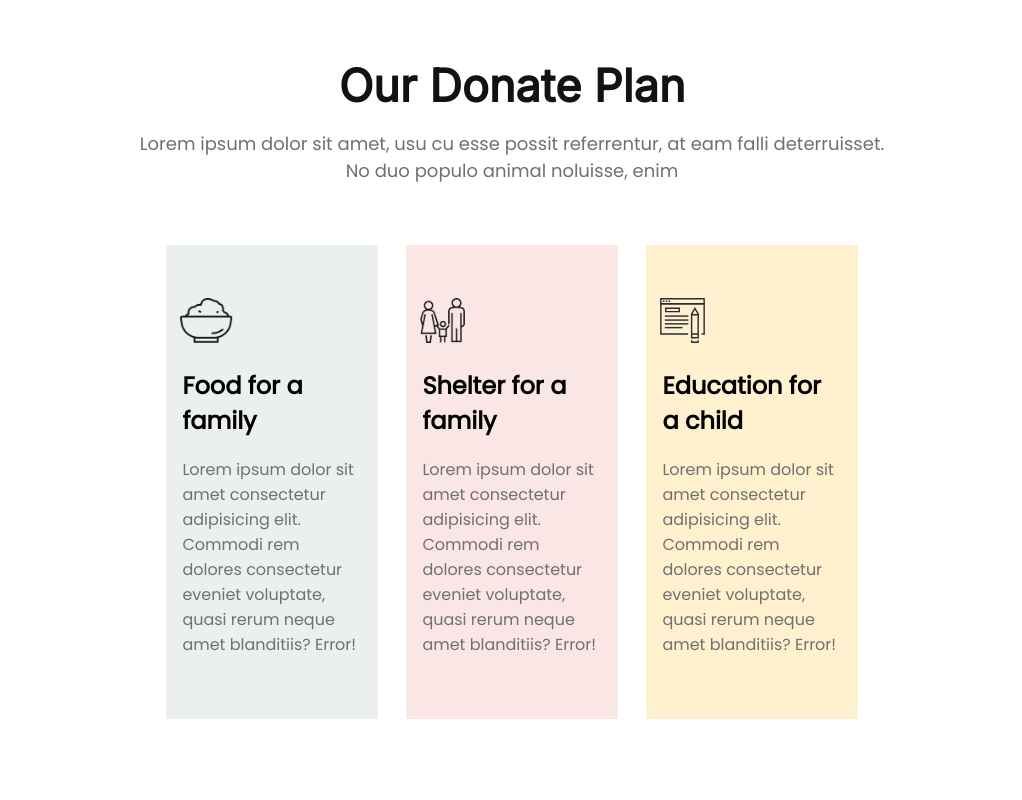
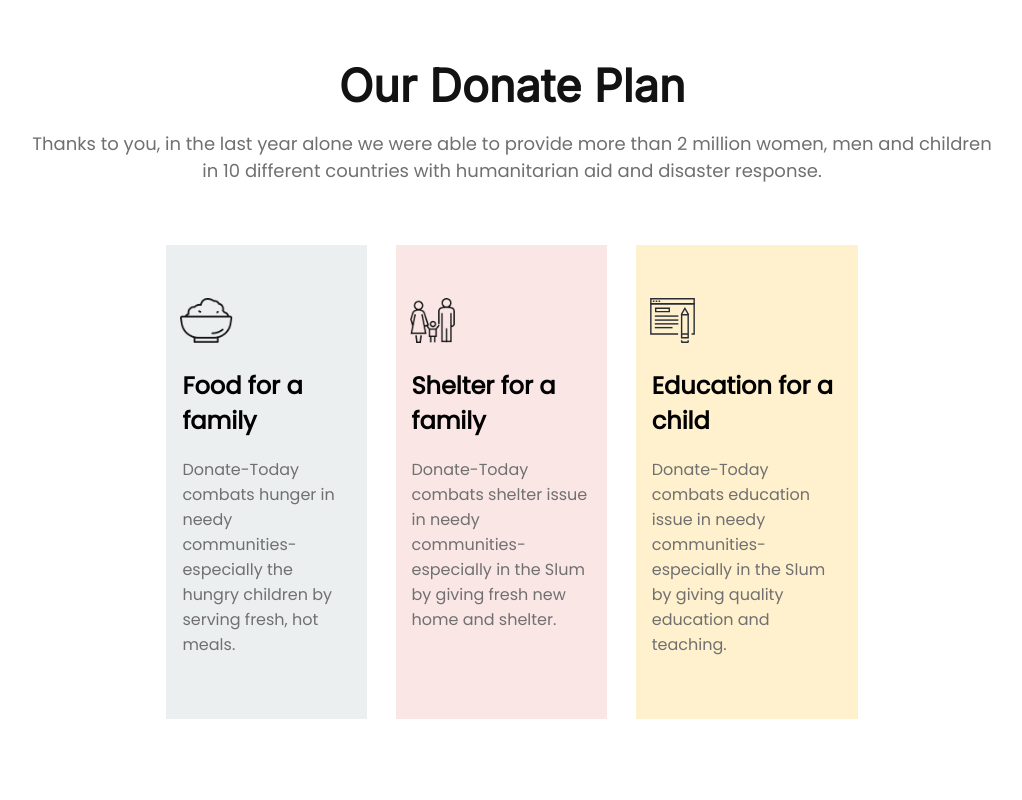
Before and after one commit to Anik-Sarkar-01/donate-today, a plain HTML site: page index.html in a window 1280 px wide. Shown: the part 1620-2420 px from the top of the page, without its empty margins (128-1150 px from the left). Drawn offline with Linux system fonts and the light colour scheme.

Commit message:
project completed

```diff
--- a/index.html
+++ b/index.html
@@ -4,7 +4,7 @@
     <meta charset="UTF-8" />
     <meta http-equiv="X-UA-Compatible" content="IE=edge" />
     <meta name="viewport" content="width=device-width, initial-scale=1.0" />
-    <title>Document</title>
+    <title>Donate | Today</title>
     <link rel="preconnect" href="https://fonts.googleapis.com" />
     <link rel="preconnect" href="https://fonts.gstatic.com" crossorigin />
     <link
@@ -19,9 +19,9 @@
         <h1 class="title">Let's Help Those Who Are</h1>
         <h1 class="title">More In Need</h1>
         <p class="content">
-          Lorem ipsum dolor sit amet consectetur adipisicing elit. <br />
-          Dolore quos exercitationem aspernatur ipsam officiis sunt ut,
-          perferendis illum neque ex!
+          Donate-Today jumps into humanitarian crises and natural calamities as and
+          when they occur. <br />
+          Responding to crises is a core philosophy of Donate-Today.
         </p>
         <a class="button" href="#">Donate Now</a>
       </div>
@@ -30,9 +30,7 @@
       <div class="container-div">
         <h1 class="title black-colored">Donate Today</h1>
         <h3 class="content gray-colored">
-          Lorem ipsum dolor sit amet, usu cu esse possit referrentur, at eam
-          falli deterruisset. <br />
-          No duo populo animal noluisse, enim
+            We have provided emergency assistance and aid in many cyclones, widespread floods,  tidal surges, and fire incidents.<br/> With your help, we can respond to these disasters and save lives.
         </h3>
       </div>
       <div class="money-options">
@@ -58,9 +56,7 @@
       <div class="card-heading">
         <h1 class="title black-colored">Our Donate Plan</h1>
         <h3 class="content gray-colored">
-          Lorem ipsum dolor sit amet, usu cu esse possit referrentur, at eam
-          falli deterruisset. <br />
-          No duo populo animal noluisse, enim
+            Thanks to you, in the last year alone we were able to provide more than 2 million women, men and children  <br/> in 10 different countries with humanitarian aid and disaster response.
         </h3>
       </div>
       <div class="cards-container">
@@ -68,34 +64,32 @@
           <img class="card-image" src="icons/food.png" alt="" />
           <h2 class="main-heading">Food for a family</h2>
           <p>
-            Lorem ipsum dolor sit amet consectetur adipisicing elit. Commodi rem
-            dolores consectetur eveniet voluptate, quasi rerum neque amet
-            blanditiis? Error!
+            Donate-Today combats hunger in needy communities-especially the hungry
+            children by serving fresh, hot meals.
           </p>
         </div>
         <div class="one-third gray-colored second-card">
           <img class="card-image" src="icons/shelter.png" alt="" />
           <h2 class="main-heading">Shelter for a family</h2>
           <p>
-            Lorem ipsum dolor sit amet consectetur adipisicing elit. Commodi rem
-            dolores consectetur eveniet voluptate, quasi rerum neque amet
-            blanditiis? Error!
+            Donate-Today combats shelter issue in needy communities-especially in the Slum
+            by giving fresh new home and shelter.
           </p>
         </div>
         <div class="one-third gray-colored third-card">
           <img class="card-image" src="icons/icon4.svg" alt="" />
           <h2 class="main-heading">Education for a child</h2>
           <p>
-            Lorem ipsum dolor sit amet consectetur adipisicing elit. Commodi rem
-            dolores consectetur eveniet voluptate, quasi rerum neque amet
-            blanditiis? Error!
+            Donate-Today combats education issue in needy communities-especially in the Slum
+            by giving quality education and teaching.
           </p>
         </div>
       </div>
     </section>
     <section id="donate-today-app">
       <div class="half-part">
-        <img class="app-image"
+        <img
+          class="app-image"
           src="https://ketto.gumlet.io/assets/images/homepage/mcd-app-homepage.png?dpr=1.0&q=70&w=576"
           alt=""
         />
@@ -116,9 +110,8 @@
       <div>
         <h1 class="black-colored">Get My Updates</h1>
         <p class="gray">
-          Lorem ipsum dolor sit amet, usu cu esse possit referrentur, at eam
-          falli deterruisset. <br />
-          No duo populo animal noluisse, enim
+            Bringing about change is a challenge. Be the change in aid of the desperate. <br/>
+            Help Donate-Today empower the people of Bangladesh against all odds.
         </p>
       </div>
       <div>
```
